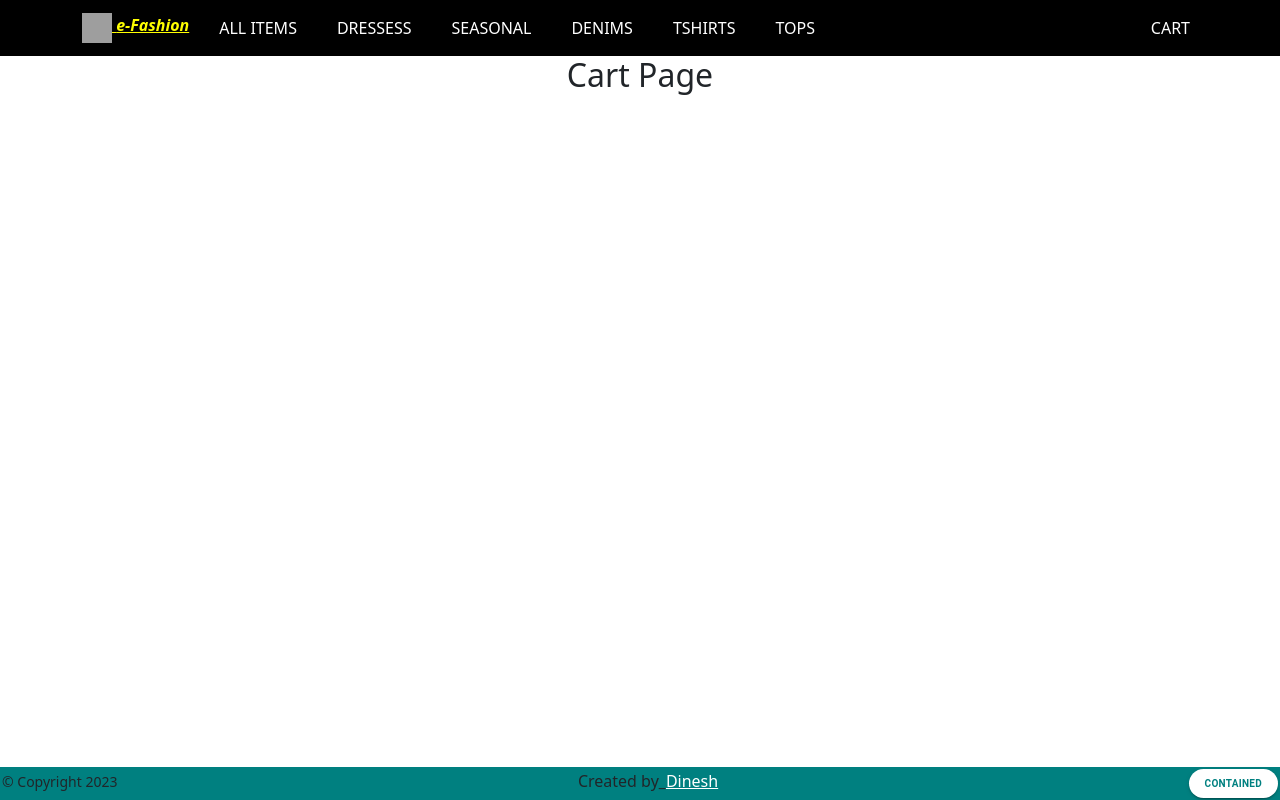
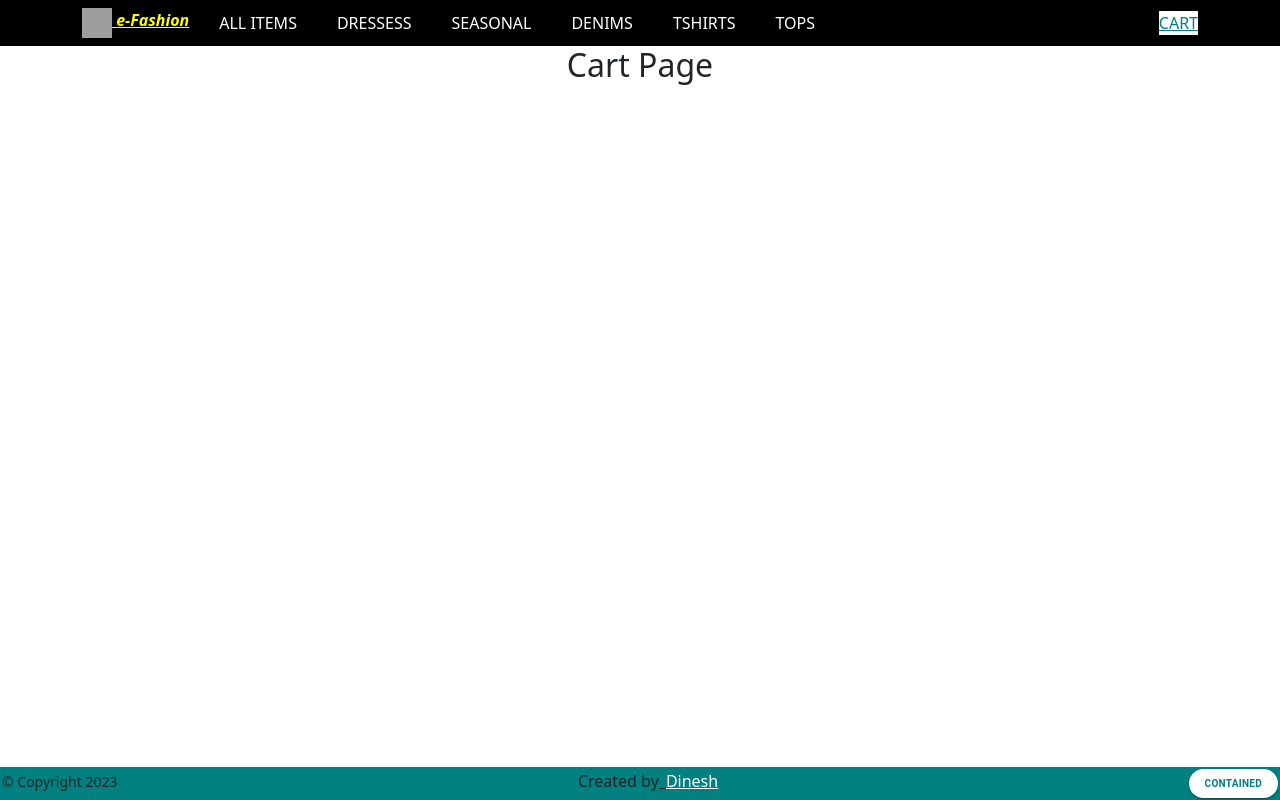
Before and after one commit to dineshabey/react-e-fashion-store, a React (Create React App) app: page /cart in a window 1280 px wide. Built offline with nearby package versions, Linux system fonts and the light colour scheme; grey boxes are pictures that could not be loaded.

Commit message:
add active link for background color

```diff
--- a/src/App.css
+++ b/src/App.css
@@ -36,3 +36,9 @@
     transform: rotate(360deg);
   }
 }
+
+
+.active{
+  background-color: white;
+  color:teal !important;
+}
--- a/src/layouts/common/HeaderLayouts.js
+++ b/src/layouts/common/HeaderLayouts.js
@@ -2,7 +2,7 @@ import React from 'react'
 import Container from 'react-bootstrap/Container';
 import Nav from 'react-bootstrap/Nav';
 import Navbar from 'react-bootstrap/Navbar';
-import { Link } from 'react-router-dom';
+import { Link, NavLink } from 'react-router-dom';
 
 
 export default function HeaderLayouts() {
@@ -61,14 +61,14 @@ export default function HeaderLayouts() {
                     <Navbar.Collapse id="responsive-navbar-nav">
                         <Nav className="me-auto">
                             {navLinks.map((val, key) => {
-                                return <Link to={val.url} style={{ color: 'white',paddingRight:'40px',textDecoration:'none' }} key={key}>{val.title.toUpperCase()}</Link>
+                                return <NavLink to={val.url} style={{ color: 'white',paddingRight:'40px',textDecoration:'none' }} key={key}>{val.title.toUpperCase()}</NavLink>
                             })}
 
                         </Nav>
                         <Nav>
-                            <Nav.Link eventKey={2} href="/cart" style={{ color: 'white' }}>
+                            <NavLink eventKey={2} to={'/cart'} style={{ color: 'white' }}>
                                 CART
-                            </Nav.Link>
+                            </NavLink>
                         </Nav>
                     </Navbar.Collapse>
                 </Container>
```
